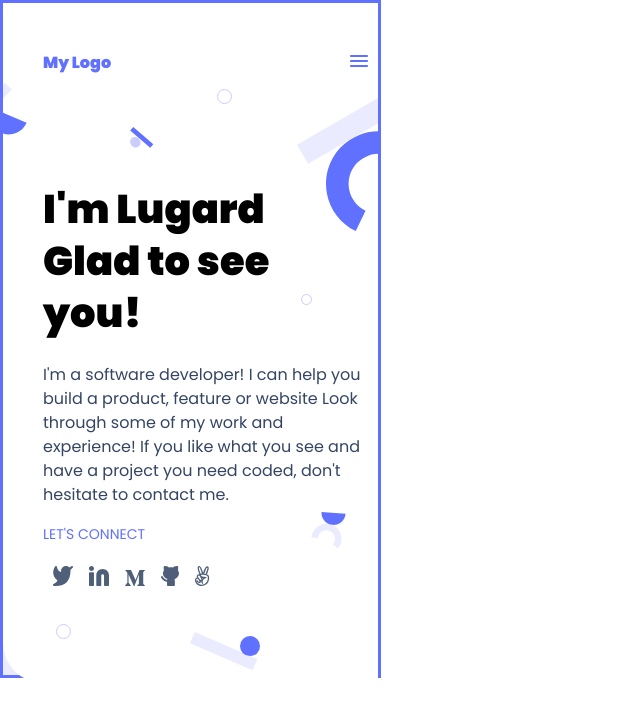
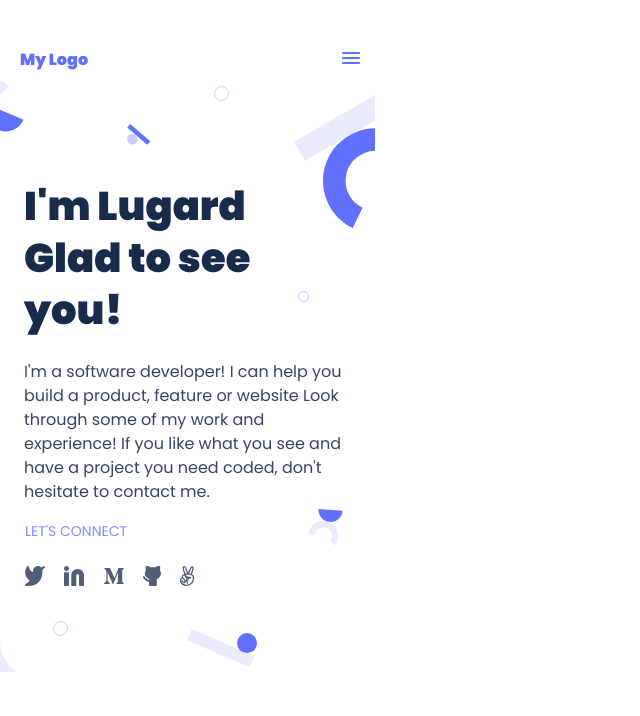
Before and after one commit to lugard1/myportfolio2, a website: page index.html in a window 1280 px wide. Shown: the whole page, without its empty margins (0-640 px from the left). Drawn offline with Linux system fonts and the light colour scheme.

Commit message:
styles update

```diff
--- a/index.html
+++ b/index.html
@@ -34,14 +34,14 @@
         have a project you need coded, don't <br>
         hesitate to contact me.
       </p>
-      <h6>LET'S CONNECT</h6>
-      <div class="images">
-        <img src="header-section\twitter.svg" alt="twitter">&nbsp &nbsp
-        <img src="header-section\linkedin.svg" alt="linkedin">&nbsp &nbsp
-        <img src="header-section\medium.svg" alt="medium">&nbsp &nbsp
-        <img src="header-section\github.svg" alt="github">&nbsp &nbsp
-        <img src="header-section\peace.svg" alt="peace">
-      </div>
+      <a href="https://www.linkedin.com/in/lugard-agu-45bb05b6" class="connect">LET'S CONNECT</a>
+      <ul class="media-icons">
+        <li><a href="https://twitter.com/Dsn3kings"><img src="header-section\twitter.svg" alt="twitter"></a></li>
+        <li><a href="https://www.linkedin.com/in/lugard-agu-45bb05b6"><img src="header-section\linkedin.svg" alt="linkedin"></a></li>
+        <li><a href="https://web.facebook.com/lordlugard.agu"><img src="header-section\medium.svg" alt="medium"></a></li>
+        <li><a href="https://github.com/lugard1"><img src="header-section\github.svg" alt="github"></a></li>
+        <li><a href="https://instagram.com/lugardagu"><img src="header-section\peace.svg" alt="peace"></a></li>
+      </ul>
     </div>
   </div>
 </body>
--- a/style.css
+++ b/style.css
@@ -6,7 +6,7 @@
   width: 375px;
   height: 672px;
   background-color: #ebebff;
-  border: 3px solid #6070ff;
+  border: 2px;
 }
 
 .container {
@@ -21,8 +21,9 @@
 nav {
   display: flex;
   justify-content: space-between;
-  padding: 50px 10px 10px 40px;
+  padding: 50px 15px 10px 20px;
   background-color: #fff;
+  margin: 0px;
 }
 
 .logo {
@@ -43,7 +44,8 @@ h1 {
   font-style: normal;
   font-size: 40px;
   line-height: 52px;
-  margin-left: 40px;
+  margin: auto auto;
+  color: #172b4d;
   padding-bottom: 30px;
   padding-top: 100px;
   font-weight: 900;
@@ -57,12 +59,12 @@ p {
   font-weight: 400;
   font-size: 16px;
   line-height: 24px;
-  margin-left: 40px;
+  margin: auto auto;
   padding-bottom: 15px;
   color: #344563;
 }
 
-h6 {
+.connect {
   width: 117px;
   height: 24px;
   font-family: "poppins", sans-serif;
@@ -70,14 +72,19 @@ h6 {
   font-weight: 500;
   font-size: 14px;
   line-height: 24px;
-  margin-left: 40px;
-  padding-bottom: 10px;
-  color: #6070ff;
+  text-decoration: none;
+  margin: 25px;
+  padding-bottom: 5px;
+  color: #7f8cff;
 }
 
-.images {
-  padding-top: 10px;
-  padding-left: 10px;
-  margin-left: 40px;
+.media-icons{
+  width: 170.17px;
+  height: 20px;
+  padding: 0px 0px 3px 0px;
+  margin: 25px;
+  list-style: none;
+  align-items: center;
+  display: flex;
   justify-content: space-between;
 }
```
